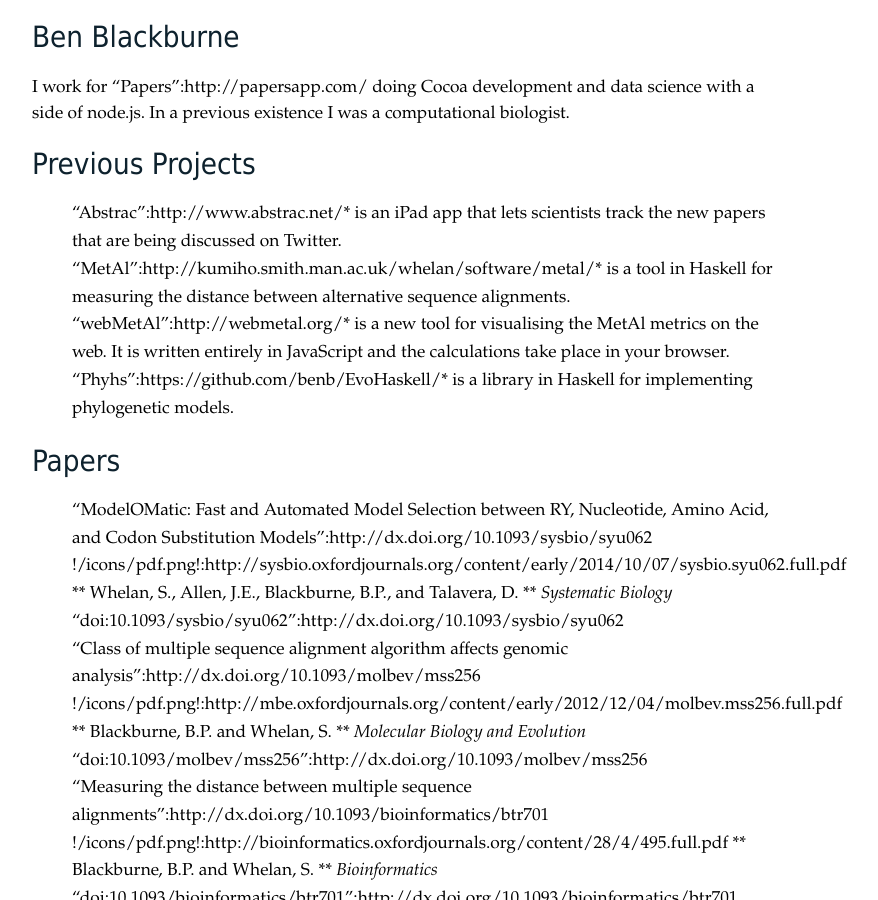
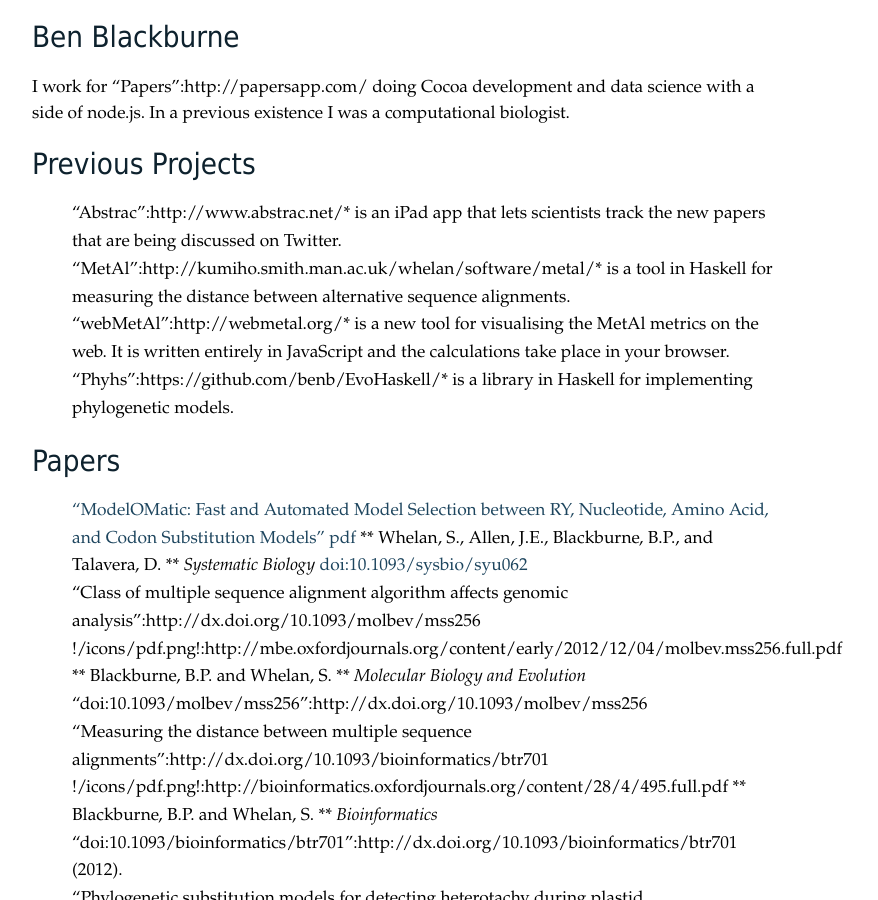
Before and after one commit to benb/benb.github.com, a Jekyll site: the page built from index.md, in a window 1280 px wide and 900 px high. Shown: the whole window, without its empty margins (233-1111 px from the left). Built offline with Jekyll 4.4.1, drawn with Linux system fonts in a browser that asks for light colours; a style sheet for code colours, icons or effects is not loaded.

Commit message:
Fix markdown maybe

```diff
--- a/index.md
+++ b/index.md
@@ -16,9 +16,9 @@
 
 ## Papers
 
-* "ModelOMatic: Fast and Automated Model Selection between RY, Nucleotide, Amino Acid, and Codon Substitution Models":http://dx.doi.org/10.1093/sysbio/syu062 !/icons/pdf.png!:http://sysbio.oxfordjournals.org/content/early/2014/10/07/sysbio.syu062.full.pdf
+* ["ModelOMatic: Fast and Automated Model Selection between RY, Nucleotide, Amino Acid, and Codon Substitution Models"](http://dx.doi.org/10.1093/sysbio/syu062) [pdf](http://sysbio.oxfordjournals.org/content/early/2014/10/07/sysbio.syu062.full.pdf)
 ** Whelan, S., Allen, J.E., Blackburne, B.P., and Talavera, D.
-** _Systematic Biology_ "doi:10.1093/sysbio/syu062":http://dx.doi.org/10.1093/sysbio/syu062
+** _Systematic Biology_ [doi:10.1093/sysbio/syu062](http://dx.doi.org/10.1093/sysbio/syu062)
 * "Class of multiple sequence alignment algorithm affects genomic analysis":http://dx.doi.org/10.1093/molbev/mss256 !/icons/pdf.png!:http://mbe.oxfordjournals.org/content/early/2012/12/04/molbev.mss256.full.pdf
 ** Blackburne, B.P. and Whelan, S.
 ** _Molecular Biology and Evolution_ "doi:10.1093/molbev/mss256":http://dx.doi.org/10.1093/molbev/mss256
```
